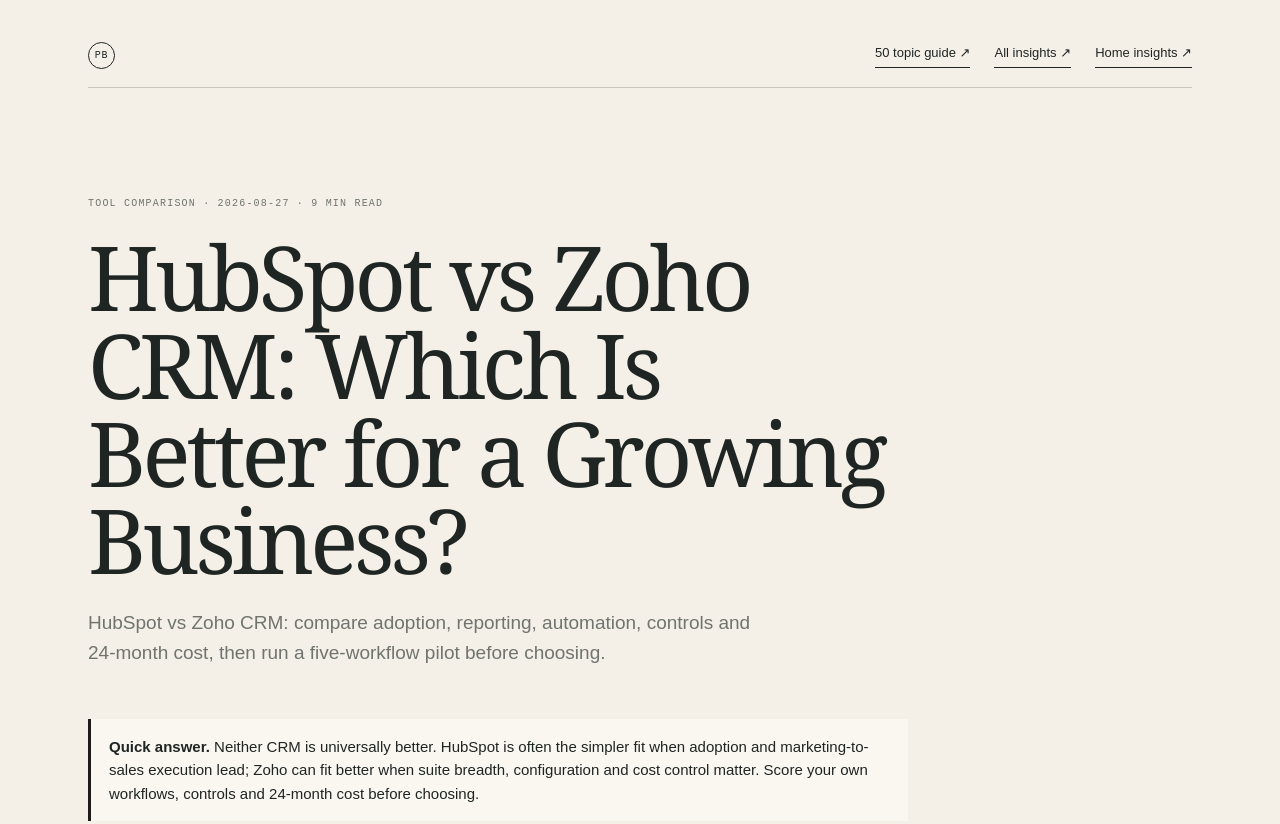
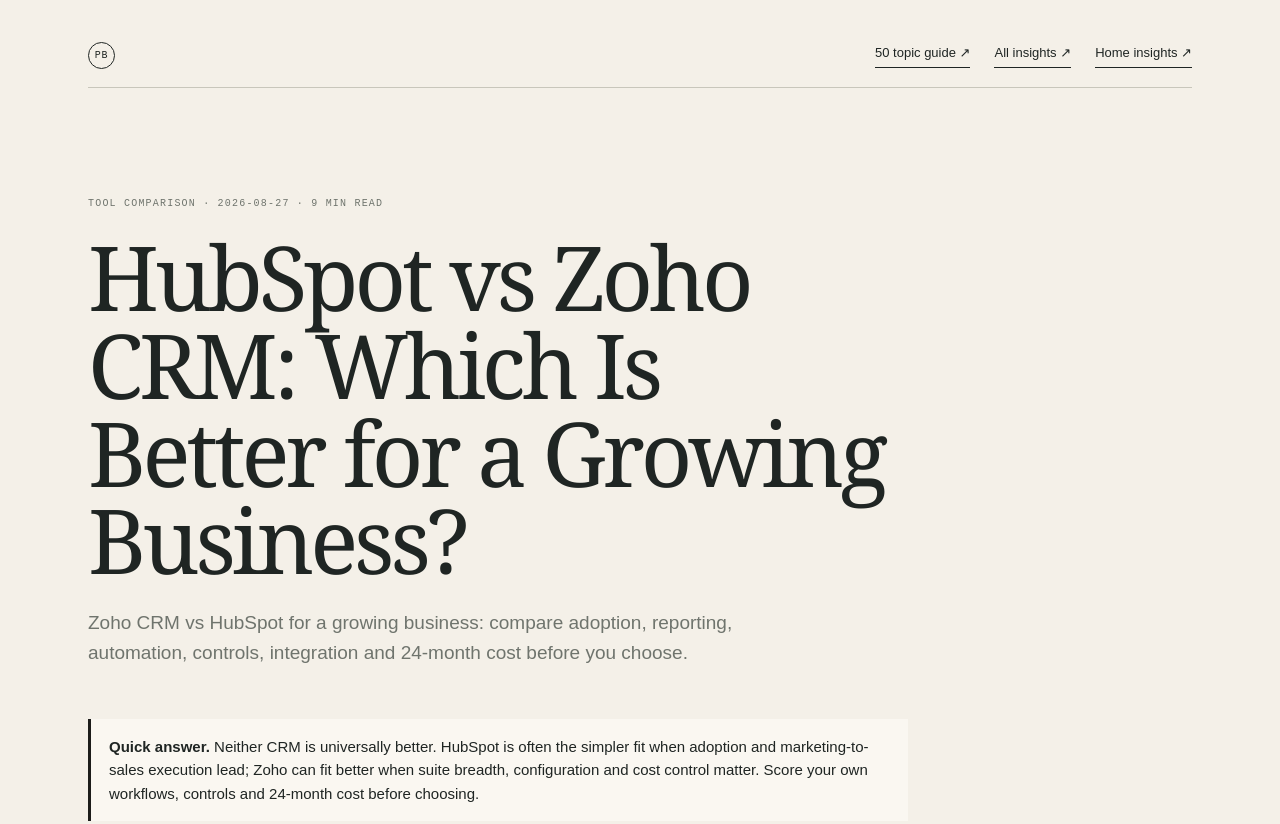
Before and after one commit to pratikbajoria1991/pratikbajoria-website, a website: page public/blog/hubspot-vs-zoho-crm-growing-business.html in a window 1280 px wide. Shown: the top 824 px of the page. Drawn offline with Linux system fonts and the light colour scheme.

Commit message:
seo: align CRM comparison description with Search Console queries

```diff
--- a/public/blog/hubspot-vs-zoho-crm-growing-business.html
+++ b/public/blog/hubspot-vs-zoho-crm-growing-business.html
@@ -7,17 +7,17 @@
     <meta name="robots" content="index,follow,max-image-preview:large,max-snippet:-1" />
     <meta name="author" content="Pratik Bajoria" />
     <title>HubSpot vs Zoho CRM: Which Is Better for a Growing Business? — Pratik Bajoria</title>
-    <meta name="description" content="HubSpot vs Zoho CRM: compare adoption, reporting, automation, controls and 24-month cost, then run a five-workflow pilot before choosing." />
+    <meta name="description" content="Zoho CRM vs HubSpot for a growing business: compare adoption, reporting, automation, controls, integration and 24-month cost before you choose." />
     <link rel="canonical" href="https://pratikbajoria.com/blog/hubspot-vs-zoho-crm-growing-business" />
     <meta property="og:type" content="article" />
     <meta property="og:title" content="HubSpot vs Zoho CRM: Which Is Better for a Growing Business?" />
-    <meta property="og:description" content="HubSpot vs Zoho CRM: compare adoption, reporting, automation, controls and 24-month cost, then run a five-workflow pilot before choosing." />
+    <meta property="og:description" content="Zoho CRM vs HubSpot for a growing business: compare adoption, reporting, automation, controls, integration and 24-month cost before you choose." />
     <meta property="og:url" content="https://pratikbajoria.com/blog/hubspot-vs-zoho-crm-growing-business" />
     <meta property="og:image" content="https://images.unsplash.com/photo-1556761175-4b46a572b786?w=1200&amp;q=85" />
     <meta property="og:site_name" content="Pratik Bajoria" />
     <meta name="twitter:card" content="summary_large_image" />
     <meta name="twitter:title" content="HubSpot vs Zoho CRM: Which Is Better for a Growing Business?" />
-    <meta name="twitter:description" content="HubSpot vs Zoho CRM: compare adoption, reporting, automation, controls and 24-month cost, then run a five-workflow pilot before choosing." />
+    <meta name="twitter:description" content="Zoho CRM vs HubSpot for a growing business: compare adoption, reporting, automation, controls, integration and 24-month cost before you choose." />
     <meta name="twitter:image" content="https://images.unsplash.com/photo-1556761175-4b46a572b786?w=1200&amp;q=85" />
     <link rel="icon" href="/favicon.ico" />
     <link rel="icon" type="image/png" href="/favicon.png" />
@@ -28,7 +28,7 @@
   "@context": "https://schema.org",
   "@type": "Article",
   "headline": "HubSpot vs Zoho CRM: Which Is Better for a Growing Business?",
-  "description": "HubSpot vs Zoho CRM: compare adoption, reporting, automation, controls and 24-month cost, then run a five-workflow pilot before choosing.",
+  "description": "Zoho CRM vs HubSpot for a growing business: compare adoption, reporting, automation, controls, integration and 24-month cost before you choose.",
   "datePublished": "2026-08-27",
   "dateModified": "2026-10-04",
   "author": {
@@ -106,7 +106,7 @@
       <article id="article">
         <p class="eyebrow">Tool comparison · 2026-08-27 · 9 min read</p>
         <h1>HubSpot vs Zoho CRM: Which Is Better for a Growing Business?</h1>
-        <p class="article-dek">HubSpot vs Zoho CRM: compare adoption, reporting, automation, controls and 24-month cost, then run a five-workflow pilot before choosing.</p>
+        <p class="article-dek">Zoho CRM vs HubSpot for a growing business: compare adoption, reporting, automation, controls, integration and 24-month cost before you choose.</p>
         <aside class="direct-answer" style="margin:22px 0;padding:16px 18px;border-left:3px solid #1c1c1a;background:#faf7f1;line-height:1.55"><strong>Quick answer.</strong> Neither CRM is universally better. HubSpot is often the simpler fit when adoption and marketing-to-sales execution lead; Zoho can fit better when suite breadth, configuration and cost control matter. Score your own workflows, controls and 24-month cost before choosing.</aside>
         <div class="article-body">
 <p>HubSpot and Zoho can both be sensible CRM choices. The better option depends on the operating system your business is ready to run. A CRM is not a contact list. It is a shared definition of pipeline stages, ownership, next actions, customer history and management reporting.</p>
```
